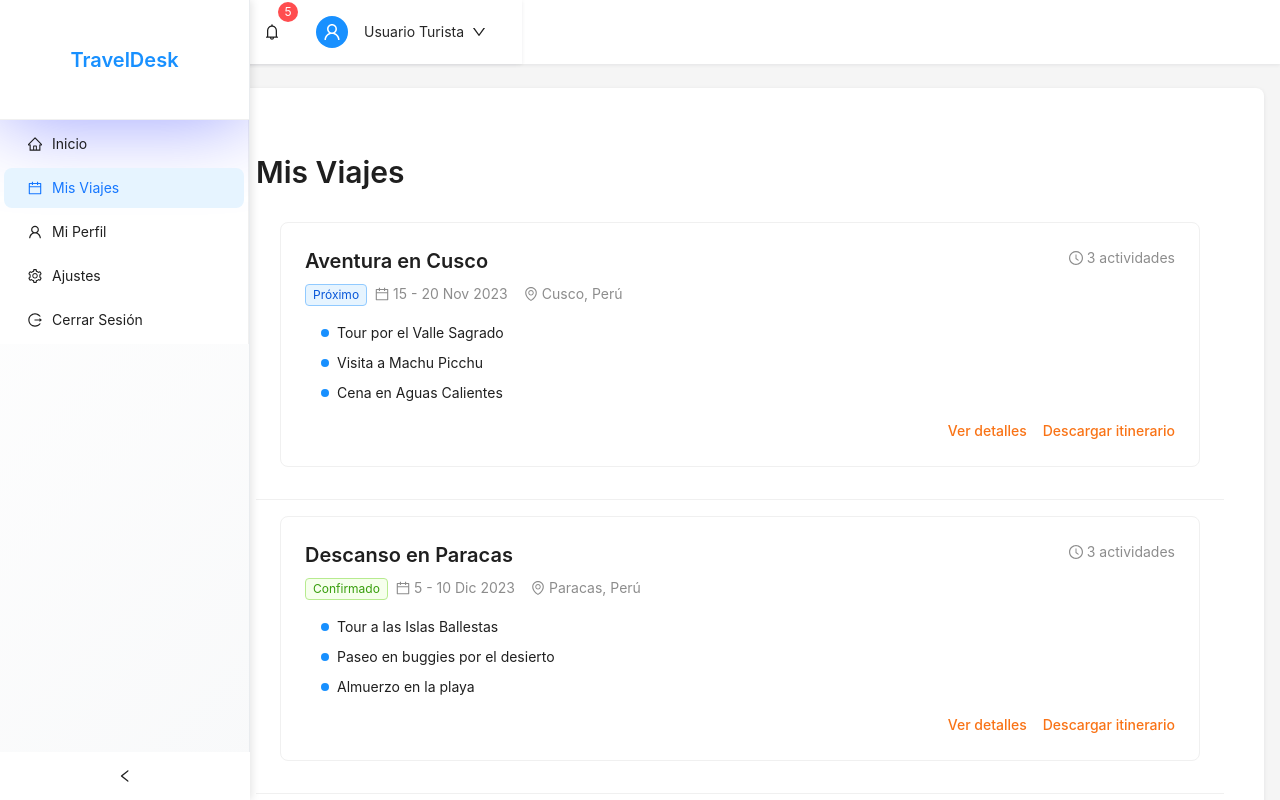
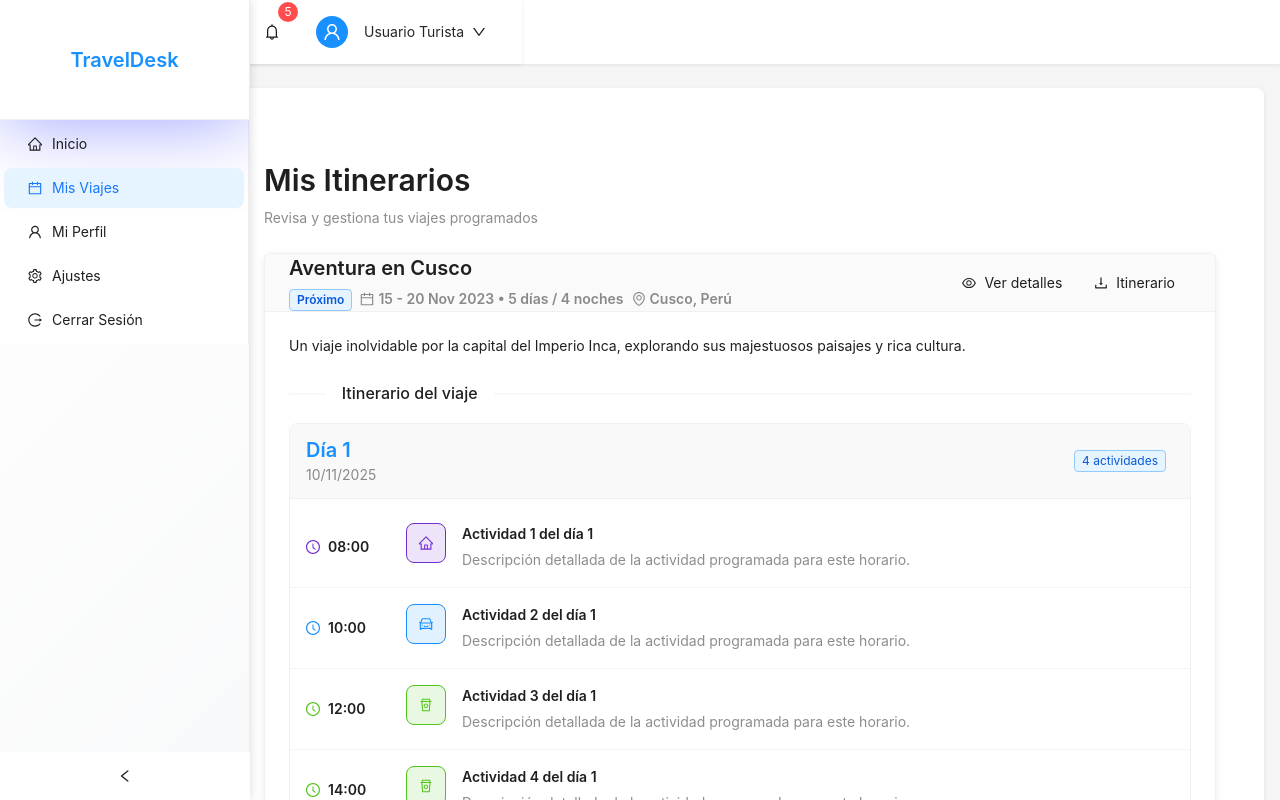
Before and after one commit to EdisonWCC/Taller-de-Proyectos-2-Itinerarios-turisticos, a React (Vite) app in the folder TravelDesk/frontend/: page /turista/mis-viajes in a window 1280 px wide. Shown: the top 800 px of the page. Built offline with nearby package versions, Linux system fonts and the light colour scheme; sample sign-in values are in the browser's storage.

Commit message:
6.1.3	Diseñar e implementar la vista “Mi Itinerario” con cards por día y actividad

```diff
--- a/TravelDesk/frontend/src/pages/turista/MisViajes.jsx
+++ b/TravelDesk/frontend/src/pages/turista/MisViajes.jsx
@@ -1,9 +1,61 @@
 import React from 'react';
-import { Card, List, Tag, Typography, Empty } from 'antd';
-import { CalendarOutlined, EnvironmentOutlined, ClockCircleOutlined } from '@ant-design/icons';
+import { Card, Tag, Typography, Empty, Timeline, Row, Col, Divider, Button } from 'antd';
+import {
+  CalendarOutlined,
+  EnvironmentOutlined,
+  ClockCircleOutlined,
+  CarOutlined,
+  HomeOutlined,
+  RestOutlined,
+  EyeOutlined,
+  DownloadOutlined
+} from '@ant-design/icons';
 import '../../styles/Turista/turista.css';
 
 const { Title, Text } = Typography;
+
+// Función para generar un itinerario de ejemplo por días
+const generarItinerario = (dias) => {
+  const itinerario = [];
+  const actividades = [
+    { tipo: 'tour', icon: <CarOutlined />, color: '#1890ff' },
+    { tipo: 'comida', icon: <RestOutlined />, color: '#52c41a' },
+    { tipo: 'hospedaje', icon: <HomeOutlined />, color: '#722ed1' }
+  ];
+
+  for (let i = 1; i <= dias; i++) {
+    const dia = {
+      id: i,
+      titulo: `Día ${i}`,
+      fecha: new Date(Date.now() + i * 24 * 60 * 60 * 1000).toLocaleDateString(),
+      actividades: []
+    };
+
+    // Agregar 3-5 actividades por día
+    const numActividades = Math.floor(Math.random() * 3) + 3;
+    for (let j = 0; j < numActividades; j++) {
+      const actividad = actividades[Math.floor(Math.random() * actividades.length)];
+      const horas = ['08:00', '10:00', '12:00', '14:00', '16:00', '18:00', '20:00'];
+
+      dia.actividades.push({
+        id: `${i}-${j}`,
+        hora: horas[j % horas.length],
+        titulo: `Actividad ${j + 1} del día ${i}`,
+        descripcion: 'Descripción detallada de la actividad programada para este horario.',
+        tipo: actividad.tipo,
+        icono: actividad.icon,
+        color: actividad.color,
+        duracion: '2 horas',
+        lugar: 'Lugar de la actividad',
+        notas: 'Llevar cámara y ropa cómoda.'
+      });
+    }
+
+    itinerario.push(dia);
+  }
+
+  return itinerario;
+};
 
 const MisViajes = () => {
   // Datos de ejemplo - en una aplicación real, esto vendría de una API
@@ -15,11 +67,9 @@ const MisViajes = () => {
       destino: 'Cusco, Perú',
       estado: 'Próximo',
       colorEstado: 'blue',
-      actividades: [
-        'Tour por el Valle Sagrado',
-        'Visita a Machu Picchu',
-        'Cena en Aguas Calientes'
-      ]
+      duracion: '5 días / 4 noches',
+      descripcion: 'Un viaje inolvidable por la capital del Imperio Inca, explorando sus majestuosos paisajes y rica cultura.',
+      itinerario: generarItinerario(5)
     },
     {
       id: 2,
@@ -28,11 +78,9 @@ const MisViajes = () => {
       destino: 'Paracas, Perú',
       estado: 'Confirmado',
       colorEstado: 'green',
-      actividades: [
-        'Tour a las Islas Ballestas',
-        'Paseo en buggies por el desierto',
-        'Almuerzo en la playa'
-      ]
+      duracion: '3 días / 2 noches',
+      descripcion: 'Disfruta de las hermosas playas y la rica biodiversidad de la Reserva Nacional de Paracas.',
+      itinerario: generarItinerario(3)
     },
     {
       id: 3,
@@ -41,76 +89,112 @@ const MisViajes = () => {
       destino: 'Lima, Perú',
       estado: 'Pendiente',
       colorEstado: 'orange',
-      actividades: [
-        'Tour gastronómico por Barranco',
-        'Visita al Museo Larco',
-        'Paseo por el centro histórico'
-      ]
+      duracion: '4 días / 3 noches',
+      descripcion: 'Descubre la riqueza cultural y gastronómica de la Ciudad de los Reyes.',
+      itinerario: generarItinerario(4)
     }
   ];
 
+  const renderActividad = (actividad) => (
+    <div key={actividad.id} className="actividad-card">
+      <div className="actividad-hora">
+        <ClockCircleOutlined style={{ marginRight: 8, color: actividad.color }} />
+        <Text strong>{actividad.hora}</Text>
+      </div>
+      <div className="actividad-contenido">
+        <div className="actividad-icono" style={{ backgroundColor: `${actividad.color}20`, borderColor: actividad.color }}>
+          {React.cloneElement(actividad.icono, { style: { color: actividad.color } })}
+        </div>
+        <div className="actividad-info">
+          <div className="actividad-titulo">
+            <Text strong>{actividad.titulo}</Text>
+          </div>
+          <Text type="secondary">{actividad.descripcion}</Text>
+        </div>
+      </div>
+    </div>
+  );
+
+  const renderDiaItinerario = (dia) => (
+    <div key={dia.id} className="dia-itinerario">
+      <div className="dia-header">
+        <div>
+          <Title level={4} style={{ margin: 0 }}>{dia.titulo}</Title>
+          <Text type="secondary">{dia.fecha}</Text>
+        </div>
+        <Tag color="blue">{dia.actividades.length} actividades</Tag>
+      </div>
+      <div className="actividades-dia">
+        {dia.actividades.map(actividad => renderActividad(actividad))}
+      </div>
+    </div>
+  );
+
   return (
-    <div className="turista-page">
-      <Title level={2}>Mis Viajes</Title>
+    <div className="mis-viajes-page">
+      <div className="page-header">
+        <Title level={2}>Mis Itinerarios</Title>
+        <Text type="secondary">Revisa y gestiona tus viajes programados</Text>
+      </div>
 
       {viajes.length > 0 ? (
-        <List
-          itemLayout="vertical"
-          size="large"
-          dataSource={viajes}
-          renderItem={viaje => (
-            <List.Item key={viaje.id}>
-              <Card className="viaje-card">
-                <div className="viaje-header">
+        <div className="viajes-lista">
+          {viajes.map(viaje => (
+            <Card
+              key={viaje.id}
+              className="viaje-card"
+              title={
+                <div className="viaje-card-header">
                   <div>
                     <Title level={4} style={{ margin: 0 }}>{viaje.titulo}</Title>
-                    <div style={{ marginTop: '8px' }}>
-                      <Tag color={viaje.colorEstado} style={{ marginRight: '8px' }}>
+                    <div style={{ marginTop: 4 }}>
+                      <Tag color={viaje.colorEstado} style={{ marginRight: 8 }}>
                         {viaje.estado}
                       </Tag>
                       <Text type="secondary">
-                        <CalendarOutlined style={{ marginRight: '4px' }} />
-                        {viaje.fecha}
+                        <CalendarOutlined style={{ marginRight: 4 }} />
+                        {viaje.fecha} • {viaje.duracion}
                       </Text>
-                      <Text type="secondary" style={{ marginLeft: '16px' }}>
-                        <EnvironmentOutlined style={{ marginRight: '4px' }} />
+                      <Text type="secondary" style={{ marginLeft: 8 }}>
+                        <EnvironmentOutlined style={{ marginRight: 4 }} />
                         {viaje.destino}
                       </Text>
                     </div>
                   </div>
-                  <div>
-                    <Text type="secondary">
-                      <ClockCircleOutlined style={{ marginRight: '4px' }} />
-                      {viaje.actividades.length} actividades
-                    </Text>
-                  </div>
                 </div>
+              }
+              extra={[
+                <Button key="ver" type="text" icon={<EyeOutlined />}>Ver detalles</Button>,
+                <Button key="descargar" type="text" icon={<DownloadOutlined />}>Itinerario</Button>
+              ]}
+            >
+              <div className="viaje-descripcion">
+                <Text>{viaje.descripcion}</Text>
+              </div>
 
-                <div className="actividades-list">
-                  {viaje.actividades.map((actividad, index) => (
-                    <div key={index} className="actividad-item">
-                      <div className="actividad-bullet"></div>
-                      <Text>{actividad}</Text>
-                    </div>
-                  ))}
-                </div>
+              <Divider orientation="left" style={{ margin: '24px 0 16px' }}>
+                Itinerario del viaje
+              </Divider>
 
-                <div className="viaje-actions" style={{ marginTop: '16px', textAlign: 'right' }}>
-                  <a style={{ marginRight: '16px' }}>Ver detalles</a>
-                  <a>Descargar itinerario</a>
-                </div>
-              </Card>
-            </List.Item>
-          )}
-        />
+              <div className="itinerario-container">
+                {viaje.itinerario.map(dia => renderDiaItinerario(dia))}
+              </div>
+
+              <div className="viaje-acciones" style={{ marginTop: 24, textAlign: 'right' }}>
+                <Button type="primary" style={{ marginRight: 8 }}>Ver itinerario completo</Button>
+                <Button>Compartir</Button>
+              </div>
+            </Card>
+          ))}
+        </div>
       ) : (
         <Empty
           description={
             <span>No tienes viajes programados</span>
           }
-          style={{ marginTop: '48px' }}
+          style={{ margin: '40px 0' }}
         >
-          <a>Explorar destinos</a>
+          <Button type="primary">Planificar nuevo viaje</Button>
         </Empty>
       )}
     </div>
--- a/TravelDesk/frontend/src/styles/Turista/turista.css
+++ b/TravelDesk/frontend/src/styles/Turista/turista.css
@@ -198,10 +198,168 @@
   display: flex;
   align-items: center;
   justify-content: center;
-  margin-right: 12px;
+}
+
+/* Estilos para la vista de Mis Viajes mejorada */
+.mis-viajes-page {
+  padding: 24px;
+  max-width: 1200px;
+  margin: 0 auto;
+}
+
+.page-header {
+  margin-bottom: 24px;
+}
+
+.page-header h2 {
+  margin-bottom: 8px;
+}
+
+.viaje-card {
+  margin-bottom: 24px;
+  border-radius: 8px;
+  overflow: hidden;
+  box-shadow: 0 2px 8px rgba(0, 0, 0, 0.08);
+  transition: all 0.3s ease;
+}
+
+.viaje-card:hover {
+  box-shadow: 0 4px 12px rgba(0, 0, 0, 0.12);
+  transform: translateY(-2px);
+}
+
+.viaje-card .ant-card-head {
+  background-color: #fafafa;
+  border-bottom: 1px solid #f0f0f0;
+}
+
+.viaje-card-header {
+  display: flex;
+  justify-content: space-between;
+  align-items: flex-start;
+  width: 100%;
+}
+
+.viaje-descripcion {
+  color: #595959;
+  margin-bottom: 8px;
+  line-height: 1.6;
+}
+
+/* Estilos para el itinerario */
+.itinerario-container {
+  margin-top: 16px;
+}
+
+.dia-itinerario {
+  margin-bottom: 24px;
+  border: 1px solid #f0f0f0;
+  border-radius: 8px;
+  overflow: hidden;
+}
+
+.dia-header {
+  display: flex;
+  justify-content: space-between;
+  align-items: center;
+  padding: 12px 16px;
+  background-color: #f9f9f9;
+  border-bottom: 1px solid #f0f0f0;
+}
+
+.dia-header h4 {
+  margin: 0;
   color: #1890ff;
 }
 
+.actividades-dia {
+  padding: 8px 0;
+}
+
+.actividad-card {
+  display: flex;
+  padding: 16px;
+  border-bottom: 1px solid #f5f5f5;
+  transition: all 0.2s;
+}
+
+.actividad-card:last-child {
+  border-bottom: none;
+}
+
+.actividad-card:hover {
+  background-color: #fafafa;
+}
+
+.actividad-hora {
+  display: flex;
+  align-items: center;
+  min-width: 100px;
+  font-weight: 500;
+  color: #595959;
+}
+
+.actividad-contenido {
+  display: flex;
+  flex: 1;
+  gap: 16px;
+}
+
+.actividad-icono {
+  width: 40px;
+  height: 40px;
+  border-radius: 8px;
+  display: flex;
+  align-items: center;
+  justify-content: center;
+  border: 1px solid;
+  flex-shrink: 0;
+}
+
+.actividad-info {
+  flex: 1;
+}
+
+.actividad-titulo {
+  display: flex;
+  align-items: center;
+  margin-bottom: 4px;
+}
+
+.actividad-titulo .ant-tag {
+  margin-left: 8px;
+  font-size: 12px;
+  line-height: 1.2;
+  padding: 0 6px;
+}
+
+.actividad-detalles {
+  display: flex;
+  flex-wrap: wrap;
+  gap: 8px;
+  margin-top: 4px;
+  font-size: 13px;
+}
+
+/* Responsive */
+@media (max-width: 768px) {
+  .mis-viajes-page {
+    padding: 12px;
+  }
+
+  .actividad-contenido {
+    flex-direction: column;
+    gap: 8px;
+  }
+
+  .actividad-hora {
+    margin-bottom: 4px;
+  }
+
+  .viaje-card .ant-card-extra {
+    display: none;
+  }
+}
 .activity-details {
   flex: 1;
 }
```
